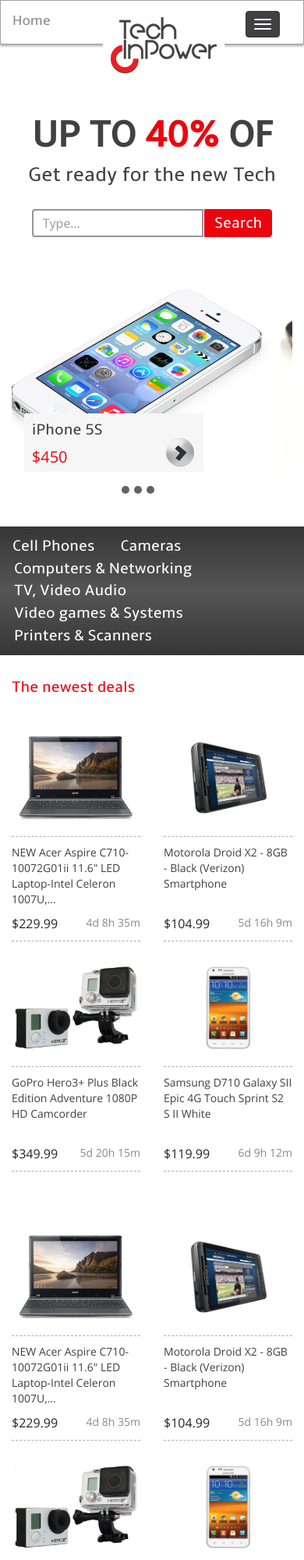
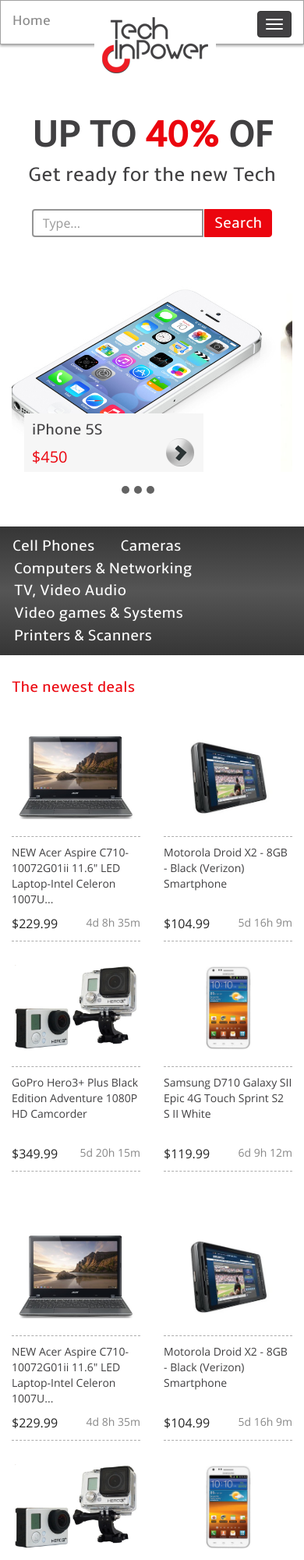
Before and after one commit to jasminafabijan/tech-in-power, a plain HTML site: page index.html in a window 390 px wide. Shown: the top 2000 px of the page at 78% size. Drawn offline with Linux system fonts and the light colour scheme.

Commit message:
Product page / header - small fixes.

```diff
--- a/css/default.scss
+++ b/css/default.scss
@@ -125,6 +125,10 @@ a:hover {
 	padding-top: 10px;
 }
 
+.navbar {
+	border-radius: 0;
+}
+
 .navbar-inverse {
 	background-color: #fff;
 	border-color: #a1a1a1;
@@ -137,13 +141,17 @@ a:hover {
 
 .navbar-inverse .navbar-header {
 	margin: 13px 15px 0 0;
+
+	@media(max-width: 767px) {
+		margin-right: 0;
+	}
 }
 
 .navbar-toggle {
 	background-color: $color-black;
 	margin-top: 0;
 
-	@media(max-width: 480px) {
+	@media(max-width: 767px) {
 		margin-right: 0;
 	}
 }
@@ -174,13 +182,17 @@ a:hover {
 	top: 15px;
 	padding-top: 0;
 
+	@media(max-width: 992px) {
+		left: 43%;
+	}
+
 	@media(max-width: 767px) {
 		margin-top: 6px;
-		left: 40%;
+		left: 38%;
 	}
 
 	@media(max-width: 480px) {
-		left: 30%;
+		left: 27%;
 	}
 }
 
@@ -723,6 +735,7 @@ input[type="text"] {
 		label {
 			font-size: 22px;
 			font-weight: 300;
+			color: #555;
 		}
 
 		div.quantity {
@@ -738,7 +751,7 @@ input[type="text"] {
 
 			span.in-stock {
 				font-size: 18px;
-				color: #555;
+				color: #707070;
 			}
 		}
 
--- a/index.html
+++ b/index.html
@@ -129,7 +129,7 @@
 			            <a href="#"><div class="col-xs-6 col-sm-3 placeholder">
 			              <img src="img/AcerAspire-c710.jpg" class="img-responsive" alt="item">
 			              <div class="separator">
-			              	<p>NEW Acer Aspire C710-10072G01ii 11.6" LED Laptop-Intel Celeron 1007U,...</p>
+			              	<p>NEW Acer Aspire C710-10072G01ii 11.6" LED Laptop-Intel Celeron 1007U...</p>
 			              	<span class="price">$229.99</span>
 			              	<span class="timer">4d 8h 35m</span>
 			              </div>
@@ -164,7 +164,7 @@
 			            <a href="#"><div class="col-xs-6 col-sm-3 placeholder">
 			              <img src="img/AcerAspire-c710.jpg" class="img-responsive" alt="item">
 			              <div class="separator">
-			              	<p>NEW Acer Aspire C710-10072G01ii 11.6" LED Laptop-Intel Celeron 1007U,...</p>
+			              	<p>NEW Acer Aspire C710-10072G01ii 11.6" LED Laptop-Intel Celeron 1007U...</p>
 			              	<span class="price">$229.99</span>
 			              	<span class="timer">4d 8h 35m</span>
 			              </div>
```
Also changed, not shown: css/default.css, css/default.min.css.
